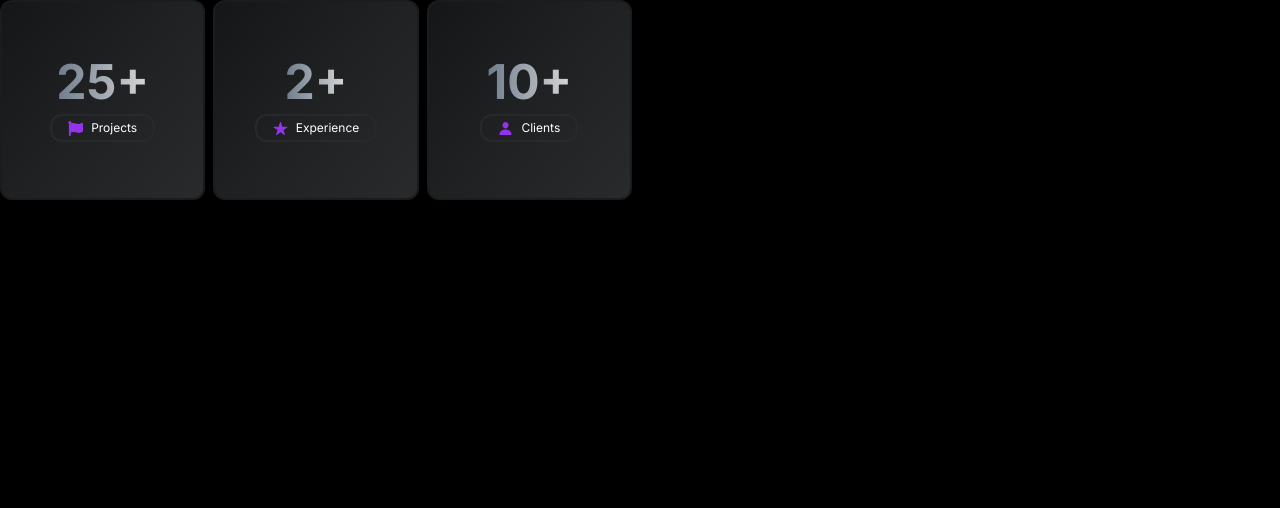
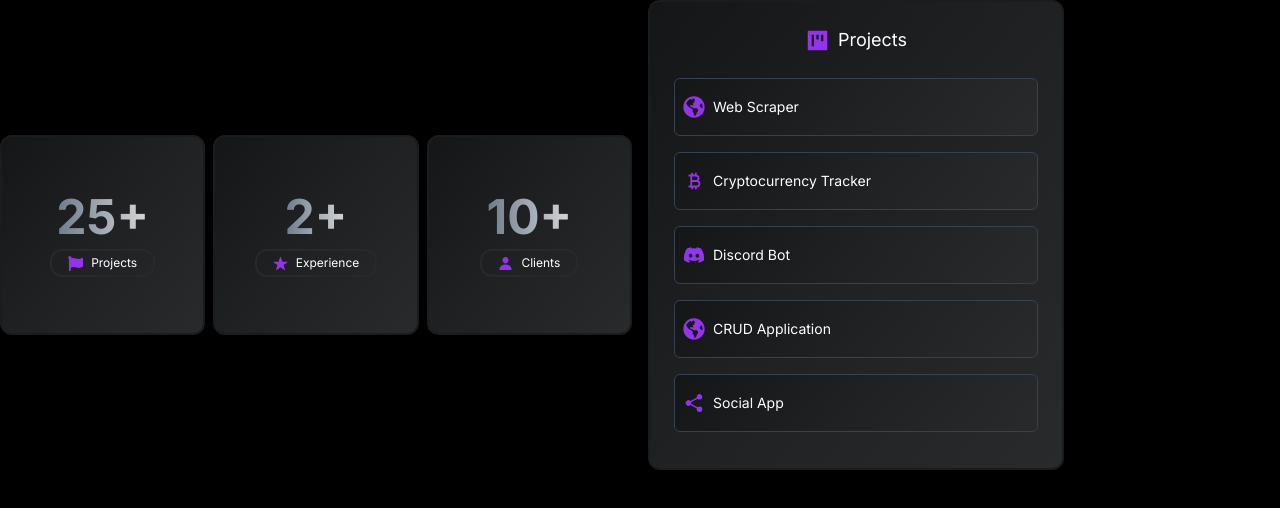
Before and after one commit to TanithFlory/personal-website, a Next.js app: page / in a window 1280 px wide. Shown: the top 508 px of the page. Built offline with nearby package versions, Linux system fonts and the light colour scheme.

Commit message:
Add: Projects section

```diff
--- a/app/components/Projects/Projects.tsx
+++ b/app/components/Projects/Projects.tsx
@@ -0,0 +1,44 @@
+import images from "@/app/constants/images";
+import PrimaryCard from "@/app/utils/PrimaryCard";
+import Wrapper from "@/app/utils/Wrapper";
+
+const projectsData = [
+  {
+    title: "Web Scraper",
+    icon: images.WebScraper,
+  },
+  {
+    title: "Cryptocurrency Tracker",
+    icon: images.CryptoCurrency,
+  },
+  {
+    title: "Discord Bot",
+    icon: images.Discord,
+  },
+  {
+    title: "CRUD Application",
+    icon: images.WebScraper,
+  },
+  {
+    title: "Social App",
+    icon: images.SocialApp,
+  },
+];
+
+export default function Projects() {
+  return (
+    <Wrapper className="flex flex-col items-center justify-start col-span-2 h-[470px]" >
+      <div className="mt-6">
+        <div className="text-md flex items-center gap-2">
+          <div className="gradient-text">{images.ProjectsDisplay}</div>
+          <span className="text-lg">Projects</span>
+        </div>
+      </div>
+      <div className="w-full space-y-4 my-6 px-6 ">
+        {projectsData.map((item, index) => {
+          return <PrimaryCard {...item} key={index} />;
+        })}
+      </div>
+    </Wrapper>
+  );
+}
--- a/app/constants/images.tsx
+++ b/app/constants/images.tsx
@@ -1,13 +1,25 @@
 import { FaFlag } from "react-icons/fa";
 import { IoStar } from "react-icons/io5";
 import { IoPerson } from "react-icons/io5";
+import { AiFillProject } from "react-icons/ai";
+import { MdCurrencyBitcoin } from "react-icons/md";
+import { FaDiscord } from "react-icons/fa";
+import { FaGlobeAmericas } from "react-icons/fa";
+import { IoIosCreate } from "react-icons/io";
+import { IoShareSocial } from "react-icons/io5";
 
 const styles = "fill-primary h-[15px] w-[15px]";
-
+const cardStyles = "fill-primary h-[22px] w-[22px]";
 const images: Record<string, JSX.Element> = {
-  Projects: <FaFlag className={styles}/>,
-  Experience:<IoStar className={styles}/>,
-  Clients:<IoPerson className={styles}/>
+  Projects: <FaFlag className={styles} />,
+  Experience: <IoStar className={styles} />,
+  Clients: <IoPerson className={styles} />,
+  ProjectsDisplay: <AiFillProject className='fill-primary h-[25px] w-[25px]' />,
+  CryptoCurrency: <MdCurrencyBitcoin className={cardStyles} />,
+  WebScraper: <FaGlobeAmericas className={cardStyles} />,
+  Discord: <FaDiscord className={cardStyles} />,
+  Crud: <IoIosCreate className={cardStyles} />,
+  SocialApp: <IoShareSocial className={cardStyles} />,
 };
 
 export default images;
--- a/app/globals.css
+++ b/app/globals.css
@@ -8,7 +8,8 @@
   --secondary-color: rgb(26 28 30);
   --background-color: linear-gradient(130deg, #141618, #1f2123, #282a2c);
   --primary-border: rgb(40 41 43 / var(--tw-border-opacity));
-  --secondary-border: rgb(71 71 71/var(--tw-border-quality))
+  --secondary-border: rgb(71 71 71 / var(--tw-border-quality));
+  --bright-border: #374151;
   --white-color: white;
 }
 body {
--- a/app/page.tsx
+++ b/app/page.tsx
@@ -1,3 +1,4 @@
+import Projects from "./components/Projects/Projects";
 import Stats from "./components/Stats/Stats";
 
 export default function Home() {
@@ -5,6 +6,7 @@ export default function Home() {
     <main>
       <div className="max-w-[1400px] mx-auto grid grid-cols-2 gap-4 w-full  sm:grid-cols-4 md:grid-cols-3 xl:grid-cols-6">
         <Stats />
+        <Projects />
       </div>
     </main>
   );
--- a/app/utils/PrimaryCard.tsx
+++ b/app/utils/PrimaryCard.tsx
@@ -5,9 +5,9 @@ interface IProps {
 
 export default function PrimaryCard({ icon, title }: IProps) {
   return (
-    <div className="bg-secondary rounded-md flex items-center p-2 border border-gray-700 cursor-pointer gap-2">
+    <div className="rounded-md bg-bgGradient flex items-center p-2 border-brightBorder border-[1px] cursor-pointer gap-2 w-full hover:scale-105 active:scale-95 h-[58px] transition-all duration-500 ease-in-out">
       <div> {icon}</div>
-      <div className="text-white">{title}</div>
+      <div className="text-white text-sm">{title}</div>
     </div>
   );
 }
--- a/tailwind.config.ts
+++ b/tailwind.config.ts
@@ -20,6 +20,7 @@ const config: Config = {
       primaryBorder: "var(--primary-border)",
       secondaryBorder: "var(--secondary-color)",
       secondary: "var(--secondary-color)",
+      brightBorder: "var(--bright-border)",
     },
   },
   plugins: [],
```
